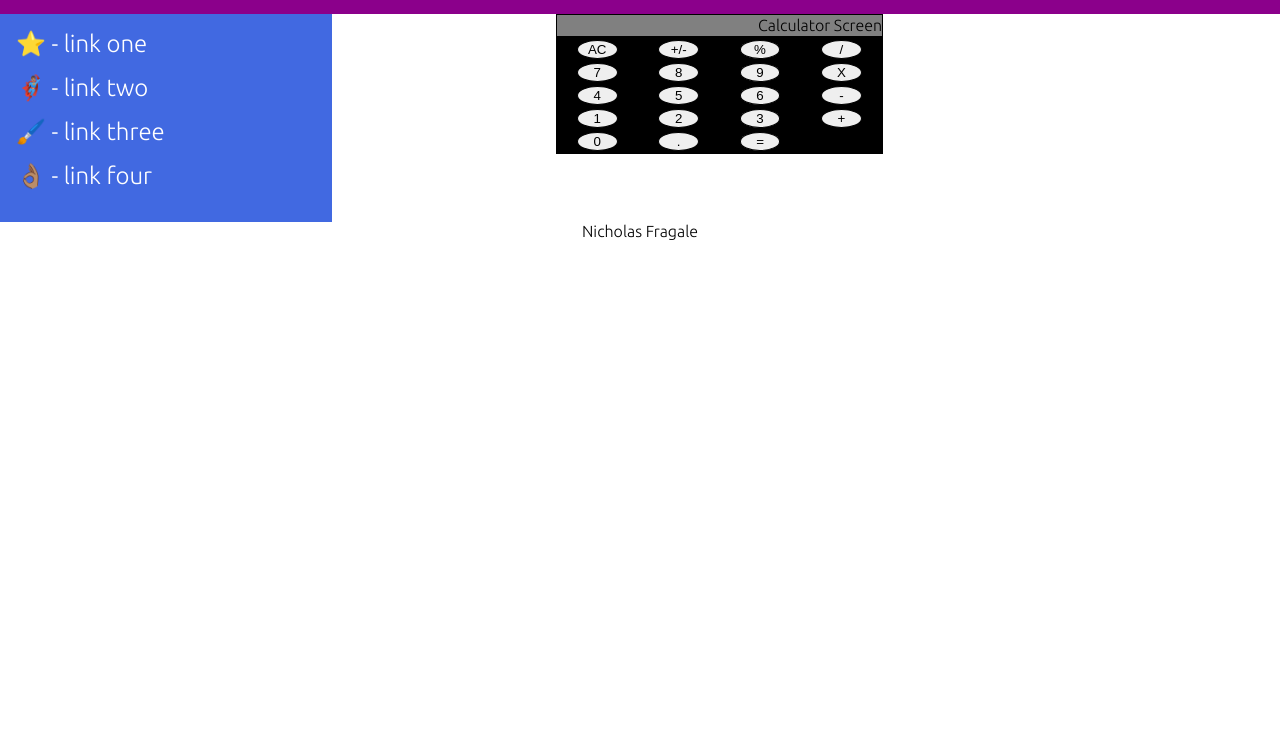
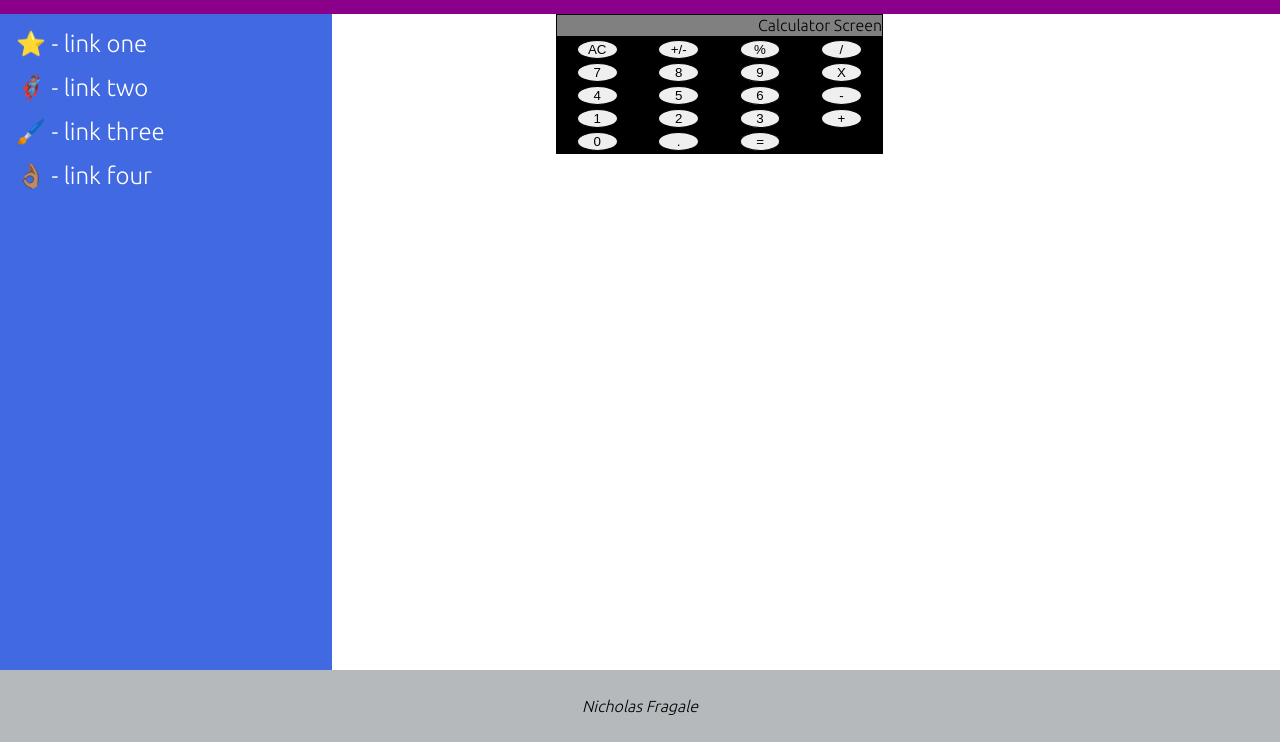
Before and after one commit to MrZanpakuto/calculator, a plain HTML site: page index.html in a window 1280 px wide. Shown: the part 58-800 px from the top of the page. Drawn offline with Linux system fonts and the light colour scheme.

Commit message:
Add style to footer and adjust middle section to take up more body space

```diff
--- a/styles.css
+++ b/styles.css
@@ -20,6 +20,7 @@ body {
 
 .middle {
     display: flex;
+    flex: 1;
 }
 
 .sidebar{
@@ -86,8 +87,10 @@ button {
 }
 
 .footer {
-    min-height: 10%;
+    height: 72px;
     display: flex;
     justify-content: center;
     align-items: center;
+    background-color: rgb(182, 185, 188);
+    font-style: italic;
 }
```
